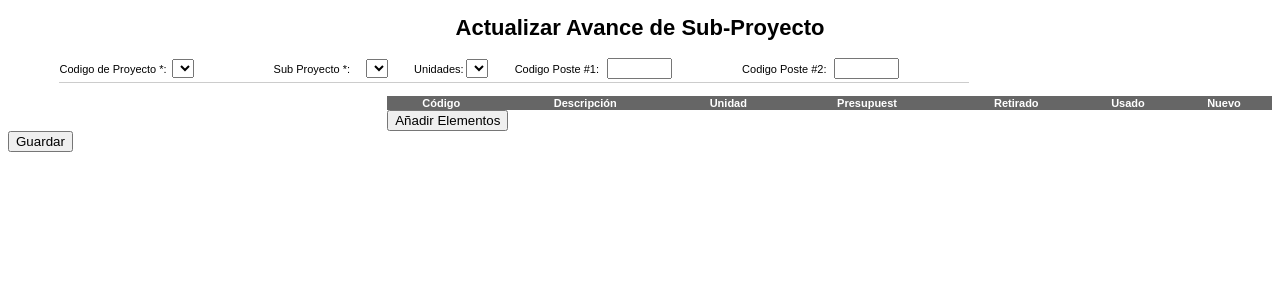
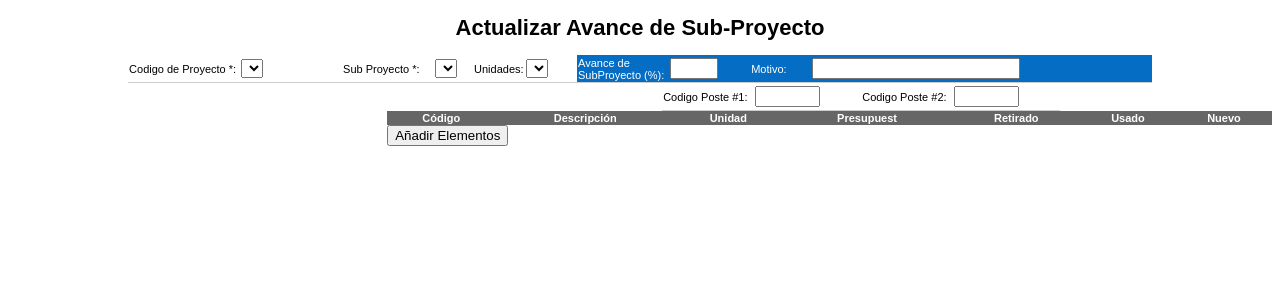
Before and after one commit to chaskynet/SGP, a CodeIgniter app: the page made by application/views/proyectos/regSubPryUnid.php in a window 1280 px wide. Shown: the top 300 px of the page. Run offline with CodeIgniter, Linux system fonts and the light colour scheme; data that the repository does not hold is empty; some libraries are stand-ins or nearby versions.

Commit message:
actualizacion (1) 11/02/2015
Actualización de proyectos

```diff
--- a/application/views/proyectos/regSubPryUnid.php
+++ b/application/views/proyectos/regSubPryUnid.php
@@ -2,20 +2,21 @@
 <html lang="es">
 
 	<link rel="stylesheet" type="text/css" href="<?php echo base_url(); ?>css/estilos.css" />
-	<link rel="stylesheet" type="text/css" href="../css/calendario.css" />
-	<link rel="stylesheet" type="text/css" href="../css/estilo_tablas.css" />
-	<link rel="stylesheet" type="text/css" href="../assets/js/jquery-ui/jquery-ui.min.css" />
+	<link type="text/css" rel="stylesheet" href="<?php echo base_url(); ?>css/popup.css" />
+	<link rel="stylesheet" type="text/css" href="<?php echo base_url(); ?>css/calendario.css" />
+	<link rel="stylesheet" type="text/css" href="<?php echo base_url(); ?>css/estilo_tablas.css" />
+	<link rel="stylesheet" type="text/css" href="<?php echo base_url(); ?>assets/js/jquery-ui/jquery-ui.min.css" />
 
 	<!--script src="../assets/js/calendar.js" type="text/javascript"></script>
 	<script src="../assets/js/calendar-es.js" type="text/javascript"></script>
 	<script src="../assets/js/calendar-setup.js" type="text/javascript"></script-->
 
-	<script src="../assets/js/jquery.min.js" type="text/javascript"></script>
-	<script src="../assets/js/jquery-ui/jquery-ui.min.js" type="text/javascript"></script>
+	<script src="<?php echo base_url(); ?>assets/js/jquery.min.js" type="text/javascript"></script>
+	<script src="<?php echo base_url(); ?>assets/js/jquery-ui/jquery-ui.min.js" type="text/javascript"></script>
 	<script src="<?php echo base_url(); ?>assets/js/funcionesJSsubPryUnid.js" type="text/javascript"></script>
 <body>
 <!-- Ventana para busqueda de articulos-->
-	<div class="buscaArticulos" id="buscaArticulos">
+	<div class="messagepop pop" id="buscaArticulos">
 		Ingrese el Elemento a buscar: <input type="text" id="busqueda"/>
 		<div>
 		<input type="radio" name="fuente" value="materiales" checked> Materiales
@@ -41,7 +42,6 @@
 	</div>
 	<div id="cabecera_actualizar_subproy">
 		<table>
-
 			<tr>
 				<td style="width: 110px;">Codigo de Proyecto *: </td>
 				<td style="width: 100px;">
@@ -58,12 +58,35 @@
 					</select>
 				</td>
 				<td style="width: 50px; ">Unidades: </td>
-				<td>
+				<td style="width: 50px;">
 					<!--input type="text" id="codigo_subproyecto" list="list_codigo_subproyecto"-->
 					<select id="unidades">
 						<option></option>
 					</select>
 				</td>
+				<td style="width: 90px;" class="avg_avance">
+					Avance de SubProyecto (%):
+				</td>
+				<td class="avg_avance">
+					<input type="number" id='avg_avance' class="avance">
+				</td>
+				<td class="avg_avance">
+					Motivo:
+				</td>
+				<td class="avg_avance">
+					<input type="text" id='motivo' class='motivo'>
+				</td>
+			</tr>
+		</table>
+	</div>
+	<div class="clearfloat"></div>
+	<div class="titulo">
+		<div class="titulo_unidad">
+			<center><h3 id="tipo_unidad"></h3></center>
+		</div>
+		<div class="postes">
+			<table>
+				<tr>
 					<td style="width: 90px; ">Codigo Poste #1: </td>
 					<td>
 						<input type="text" id="codigo_poste_1" size='5'>
@@ -75,11 +98,12 @@
 				</tr>
 			</table>
 		</div>
+	</div>
 	<div class="clearfloat"></div>
-	<center><h3 id="tipo_unidad"></h3></center>
 	<div id="lista_elementos">
 
 		<div id="imagen_unidad">
+
 		</div>
 
 		<div id= "cabecera_elementos">
@@ -105,10 +129,8 @@
 			</table>
 			<input type="button" id="btn_busca_articulos" value="Añadir Elementos">
 		</div>
-		<div class="clearfloat"></div>
-	<div style="float: left;">
-			<input type="button" value="Guardar" id="actualizar">
-		</div>
+
+
 	</div>
 </body>
 </html>
--- a/assets/js/funcionesJSsubPryUnid.js
+++ b/assets/js/funcionesJSsubPryUnid.js
@@ -32,11 +32,11 @@ $(document).ready(function ()
                               +'<td id="cantidad">'
                               +'0'
                               +'</td><td>'
-                              +'<input type="text" id="retirado" size="5">'
+                              +'<input type="text" id="retirado" size="5" value="0">'
                               +'</td><td>'
-                              +'<input type="text" id="usado" size="5">'
+                              +'<input type="text" id="usado" size="5" value="0">'
                               +'</td><td>'
-                              +'<input type="text" id="nuevo" size="5">'
+                              +'<input type="text" id="nuevo" size="5" value="0">'
                               +'</td>'
                             +'</tr>';
               $("#cuerpo_tabla_unid tbody").append(cadena);
@@ -116,7 +116,8 @@ $(document).on('click', '#actualizar', function(){
   var codigo_subproyecto = $('#codigo_subproyecto').val();
   var cod_unidad = $('#unidades').val();
   var desc_unidad = $('#tipo_unidad').text();
-
+  var avance = $('#avg_avance').val();
+  var motivo = $('#motivo').val();
   $("#cuerpo_tabla_unid tbody tr").each(function(){
     var proySubproy = new Object();
 
@@ -124,6 +125,8 @@ $(document).on('click', '#actualizar', function(){
     proySubproy.codigo_subproyecto = codigo_subproyecto;
     proySubproy.codigo_unidad = cod_unidad;
     proySubproy.dec_unidad = desc_unidad;
+    proySubproy.avance = avance;
+    proySubproy.motivo = motivo;
 
     proySubproy.codigo_fab = $(this).find('#codigo_fab').text();
     proySubproy.descripcion = $(this).find('#desc_item').text();
@@ -151,11 +154,11 @@ $(document).on('click', '#actualizar', function(){
         {
           //alert(response);
           alert('El Proyecto-SubProyecto se Actualizo correctamente!');
-          $('#codigo_proyecto').val('');
-          $('#codigo_subproyecto').val('');
-          $('#unidades').val('');
-          $('#cuerpo_tabla_unid tbody').empty();
-          carga_proyecto_subproyecto();
+          // $('#codigo_proyecto').val('');
+          // $('#codigo_subproyecto').val('');
+          // $('#unidades').val('');
+          //$('#cuerpo_tabla_unid tbody').empty();
+
         }
     });
 });
--- a/assets/menu/m_principal.php
+++ b/assets/menu/m_principal.php
@@ -6,7 +6,7 @@
             <span class="icon-bar"></span>
             <span class="icon-bar"></span>
           </button>
-          <a class="brand" href="#" style="color:#FFF">SGP - Gestion de Gestión Proyectos</a>
+          <a class="brand" href="#" style="color:#FFF">SGP - Sistema de Gestión Proyectos</a>
           <div class="nav-collapse collapse">
             <ul class="nav">
               <li><a href='<?php echo site_url('main/principal')?>'>Principal</a></li>
--- a/css/estilos.css
+++ b/css/estilos.css
@@ -20,8 +20,8 @@ body{
 }
 
 #cabecera_actualizar_subproy{
-	width: 80%;
-	float: left;
+	width: 90%;
+	margin:auto;
 }
 
 #lista_proyectos{
@@ -68,7 +68,6 @@ body{
 
 #cuerpo{
 	vertical-align: bottom;
-
 }
 
 .innerimg {
@@ -125,6 +124,7 @@ body{
 	width: 100%;
 }
 #buscaArticulos{
+
 	background-color: #C7C7C7;
 }
 #bodyData{
@@ -278,3 +278,32 @@ color:white;
 	height: 50%;
 	overflow: auto;
 }
+.ico_update{
+	background: url('../imagenes/update.ico');
+	float: right;
+	width: 16px;
+	height: 16px;
+}
+.titulo{
+	width: 70%;
+	margin: auto;
+}
+.titulo_unidad{
+	width: 50%;
+	float: left;
+}
+.postes{
+	width: 50%;
+	float: right;
+}
+.avance{
+	width: 40px;
+}
+.motivo{
+	width: 200px;
+}
+
+.avg_avance{
+	background-color: #066dc4;
+	color: #fff;
+}
```
Also changed, not shown: application/controllers/main.php (+11 -1 lines), application/views/proyectos/regProyectos2.php (+3 -35 lines), imagenes/update.ico (added). Lines whose indentation alone changed are shown as unchanged.
